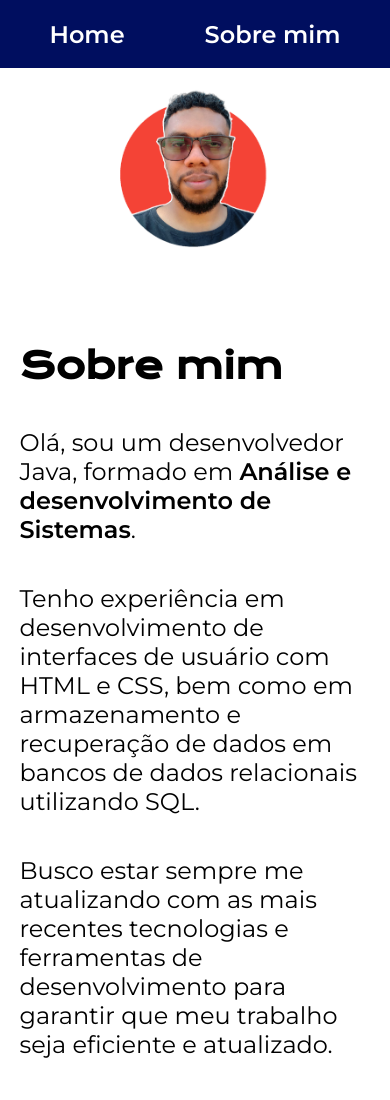
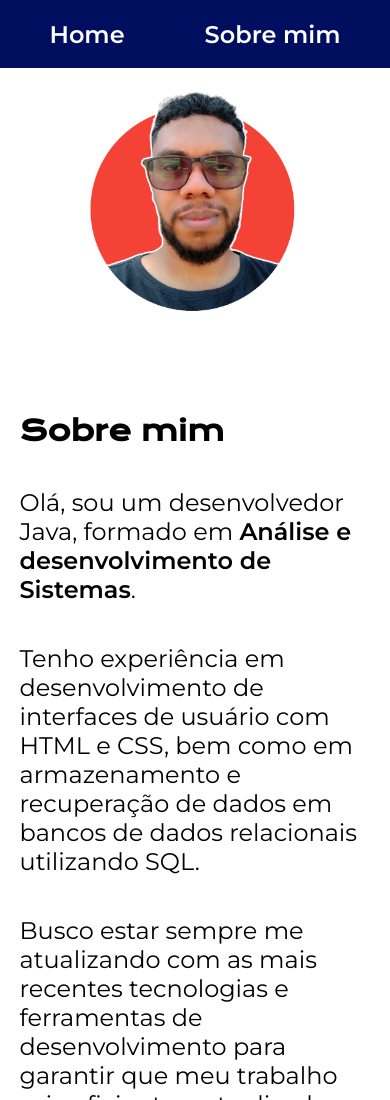
Before and after one commit to danielmjob/portifolio, a plain HTML site: page about.html in a window 390 px wide. Shown: the top 1100 px of the page. Drawn offline with nearby package versions, Linux system fonts and the light colour scheme.

Commit message:
ajustes de sizes

```diff
--- a/about.html
+++ b/about.html
@@ -25,7 +25,7 @@
 
 
         </section>
-        <img class="apresentacao__imagem"src="./assets/Imagem.png">
+        <img class="apresentacao__imagem"src="./assets/imagem.png">
     </main>
 
     <footer class="rodape">
--- a/styles/style.css
+++ b/styles/style.css
@@ -141,4 +141,13 @@ body {
     .apresentacao__conteudo {
         width: auto;
     }
+
+    .apresentacao__imagem{
+        width: 70%;
+    }
+
+    .apresentacao__conteudo__titulo {
+        font-size: 1.75rem;
+        font-family: var(--font-primaria);
+    }
 }
```
